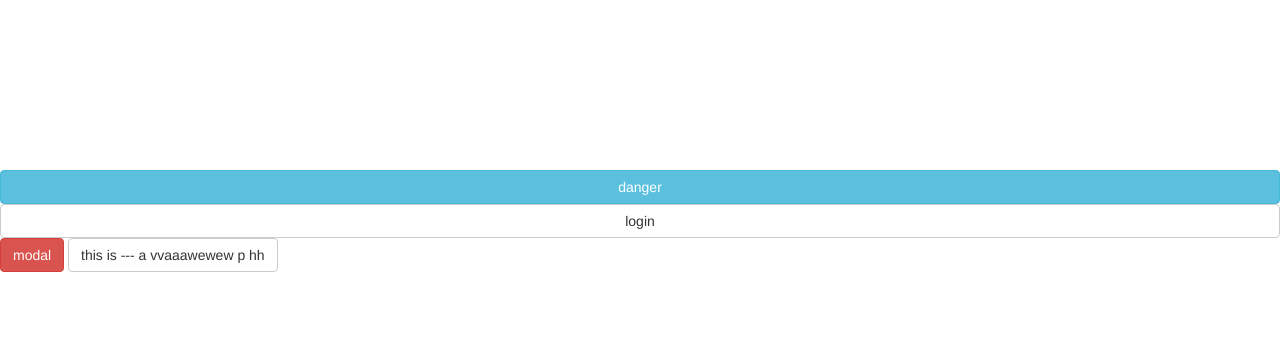
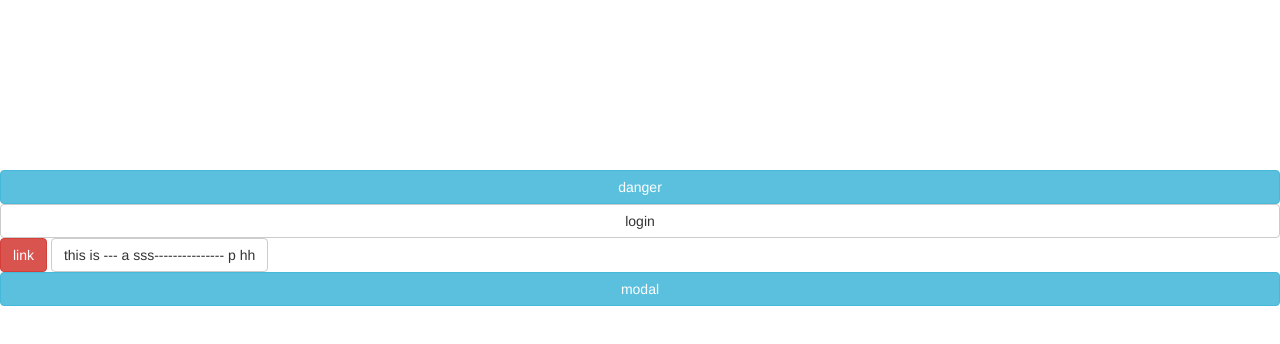
Before and after one commit to gitzsq/yys-demo, a website: page index.html in a window 1280 px wide. Shown: the part 70-414 px from the top of the page. Drawn offline with Linux system fonts and the light colour scheme.

```diff
--- a/index.html
+++ b/index.html
@@ -48,9 +48,12 @@
     </section>
 
     <button id="modal_" class="btn btn-danger">
-        modal
+        link
     </button>
-    <p class="btn btn-default">this is --- a vvaaawewew p hh </p>
+    <p class="btn btn-default">this is --- a sss--------------- p hh </p>
 
+
+
+    <a  class="btn btn-block btn-info" href="views/components/modal.html">modal</a>
 </body>
 </html>
```
Also changed, not shown: views/components/modal.html (+4 -1 lines), views/login.html (+1 -1 lines), dist/views/components/modal.html, dist/views/login.html.
